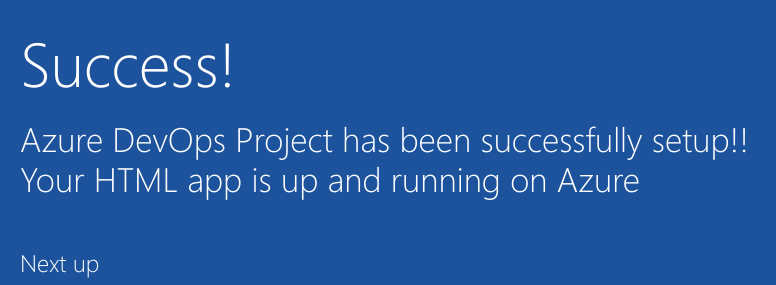
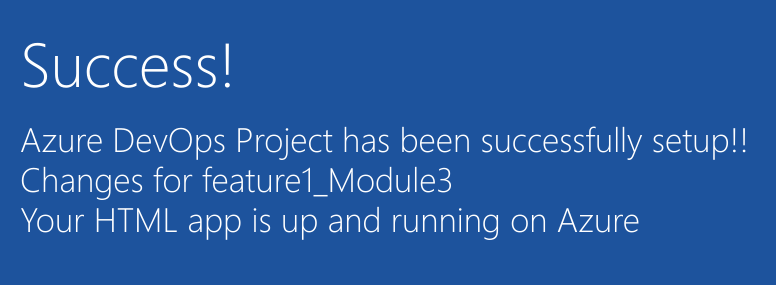
Before and after one commit to kapil051181/sample-proj, a plain HTML site: page index.html in a window 1280 px wide. Shown: the part 352-637 px from the top of the page, 205-981 px from the left. Drawn offline with Linux system fonts and the light colour scheme.

Commit message:
feature1_Module3 Changes

```diff
--- a/index.html
+++ b/index.html
@@ -19,7 +19,7 @@
         </div>
             <div class="content-body">
                 <div class="success-text">Success!</div>
-                <div class="description line-1"> Azure DevOps Project has been successfully setup!!</div>
+                <div class="description line-1"> Azure DevOps Project has been successfully setup!! Changes for feature1_Module3</div>
                 <div class="description line-2"> Your HTML app is up and running on Azure</div>
                 <div class="next-steps-container">
                     <div class="next-steps-header">Next up</div>
```
